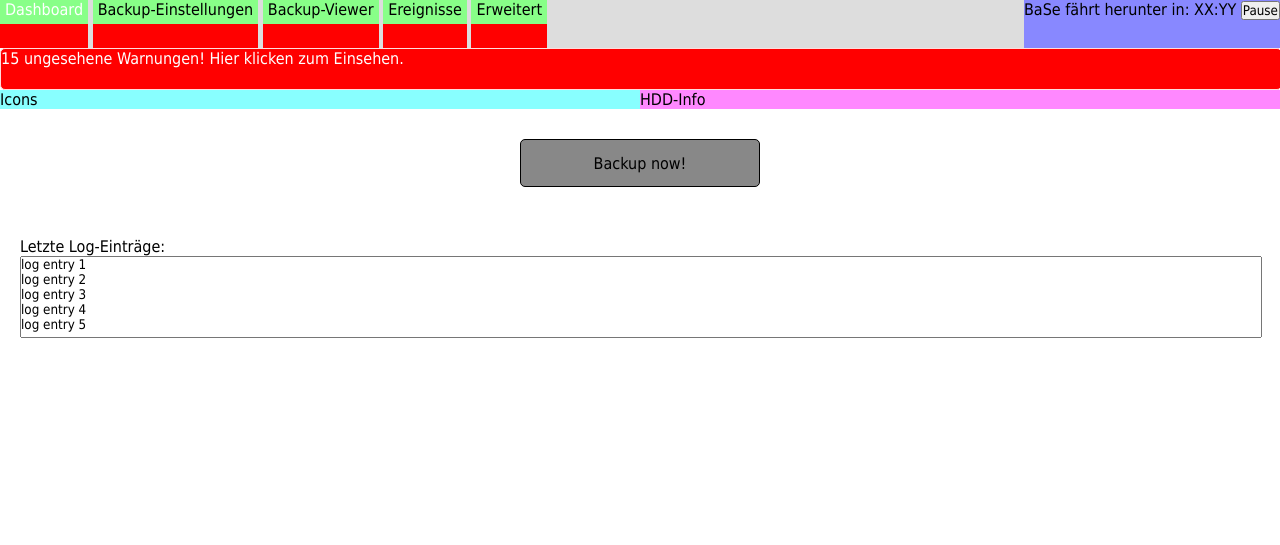
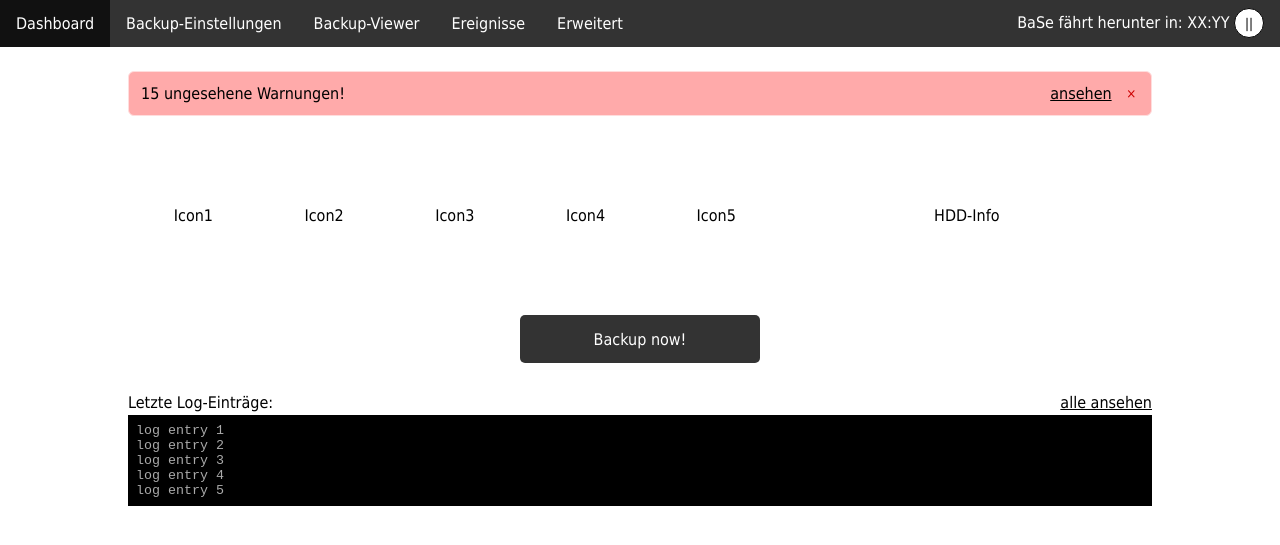
Before and after one commit to M-Welsch/base-webapp, a Python web app: template webapp/templates/dashboard.html in a window 1280 px wide. Shown: the top 545 px of the page. Run offline with Jinja, Linux system fonts and the light colour scheme; the template is opened without the code that fills it, so the values that code supplies are empty.

Commit message:
Fix navbar issues, finish first dashboard draft

```diff
--- a/webapp/static/css/dashboard.css
+++ b/webapp/static/css/dashboard.css
@@ -1,30 +1,58 @@
-#warning-banner {
-    /*margin: 10px;*/
-    width: 100%;
-    height: 40px;
-    background-color: red;
-    color: white;
+.warning-banner {
+    margin: 3px 0;
+    padding: 12px;
+    display: flex;
+    align-items:center;
+    gap: 12px;
+    background-color: #FAA;
     border: 1px solid #fdd;
-    border-radius: 5px;
+    border-radius: 6px;
+}
+
+.banner-message {
+    flex: 1 1 150px;
+    float: left;
+}
+
+.banner-link {
+    flex: 0 1 auto;
+    float: right;
+}
+
+.banner-dismiss {
+    padding: 0px 0.2em;
+    flex: 0 1 auto;
+    float: right;
+    color: #C00;
+    background-color: transparent;
+    border: none;
 }
 
 #center {
+    margin: 10px 0;
+    padding: 80px 0px;
     display: flex;
     flex-wrap: wrap;
 }
 
+.center-wrapper {
+    display: flex;
+    flex-wrap: wrap;
+    align-items: center;
+    justify-content: space-around;
+    /* border: 1px dashed black; */
+}
+
 #icons-wrapper {
-    flex: 1 1 150px;
-    background-color: #8ff;
+    flex: 3 1 auto;
 }
 
 #hdd-info-wrapper {
-    flex: 1 1 150px;
-    background-color: #f8f;
+    flex: 2 1 auto;
 }
 
 #backup-now-wrapper {
-    padding: 30px 0px;
+    margin-bottom: 30px;
     display: grid;
     place-items: center;
 }
@@ -33,23 +61,31 @@
     width: 15em;
     height: 3em;
     font-size: 16px;
-    background-color: #888;
-    border: 1px solid black;
+    color: white;
+    background-color: #333;
+    border: none;
     border-radius: 5px;
 }
 
 #backup-now:hover {
     cursor: pointer;
-    background-color: #999;
+    background-color: #111;
 }
 
-#log-wrapper {
-    padding: 20px;
+#log-view-header {
+    margin: 3px 0;
 }
 
+#view-log {float: right;}
+
 #log-view {
+    padding: 8px;
     width: 100%;
-    height: 6em;
+    box-sizing: border-box;
     resize: none;
     overflow: hidden;
+    font-family: "Courier New", Geneva, sans-serif;
+    color: #AAA;
+    background-color: black;
+    border: none;
 }
--- a/webapp/static/css/global_layout.css
+++ b/webapp/static/css/global_layout.css
@@ -5,46 +5,65 @@
 }
 
 a {
-    text-decoration: none;
     color: black;
 }
 
 
-nav {
-    width: 100%;
-    height: 48px;
-    background-color: #DDDDDD;
+#nav-link-list {
+    list-style-type: none;
+    overflow: hidden;
+    background-color: #333;
 }
 
-#nav-link-list {
+.nav-item {
     float: left;
 }
 
-#nav-link-list,
-.nav-item {
-    display: inline-block;
-    height: 100%;
+.nav-link {
+    text-decoration: none;
+    display: block;
+    text-align: center;
+    padding: 14px 16px;
+    color: white;
 }
 
-#nav-link-list,
-.nav-item,
 .nav-link:hover {
-    color: white;
-    cursor: pointer;
+    background-color: #111;
 }
 
-.nav-item {
-    background-color: red;
-}
-
-.nav-link {
-    background-color: #8F8;
-    padding: 5px;
+.active-nav-link {
+    background-color: #3569AD;
 }
 
 
+
+.nav-item-right {
+    float: right;
+}
+
 #shutdown-timer {
-    float: right;
-    height: 100%;
-    background-color: #88F;
+    display: block;
+    padding: 8px 16px;
+    color: white;
 }
+
+#pause-button {
+    width: 30px;
+    height: 30px;
+    background-color: white;
+    border: 1px solid black;
+    border-radius: 15px;
+}
+
+#pause-button:hover {
+    background-color: #CCC;
+}
+
+
+
+#content {
+    width: 80%;
+    min-width: 32ch;
+    margin: 1.5rem auto 3rem auto;
+    gap: 30px;
+}
--- a/webapp/templates/dashboard.html
+++ b/webapp/templates/dashboard.html
@@ -9,22 +9,31 @@
 
 
 {% block content %}
-<div id="warning-banner">15 ungesehene Warnungen! Hier klicken zum Einsehen.</div>
+
+<div class="warning-banner">
+    <span class="banner-message">15 ungesehene Warnungen!</span>
+    <a href="/" class="banner-link">ansehen</a>
+    <button class="banner-dismiss">×</button>
+</div>
 
 <div id="center">
-    <div id="icons-wrapper">Icons</div><div id="hdd-info-wrapper">HDD-Info</div>
+    <div id="icons-wrapper" class="center-wrapper">
+        <div>Icon1</div><div>Icon2</div><div>Icon3</div><div>Icon4</div><div>Icon5</div>
+    </div>
+    <div id="hdd-info-wrapper" class="center-wrapper">HDD-Info</div>
 </div>
 
 <div id="backup-now-wrapper"><button id="backup-now">Backup now!</button></div>
 
-<div id="log-wrapper">
-    Letzte Log-Einträge:
-    <textarea id="log-view" readonly>
+<div id="log-view-header">
+    <span>Letzte Log-Einträge:</span>
+    <a id="view-log" href="/">alle ansehen</a></div>
+<textarea id="log-view" rows="5" readonly>
 log entry 1
 log entry 2
 log entry 3
 log entry 4
 log entry 5
-    </textarea>
-</div>
+</textarea>
+
 {% endblock %}
--- a/webapp/templates/global_layout.html
+++ b/webapp/templates/global_layout.html
@@ -11,17 +11,21 @@
     <body>
         <nav>
             <ul id="nav-link-list">
-                <li class="nav-item"><a class="nav-link" href="/">Dashboard</a></li>
+                <li class="nav-item"><a class="nav-link active-nav-link" href="/">Dashboard</a></li>
                 <li class="nav-item"><a class="nav-link" href="/">Backup-Einstellungen</a></li>
                 <li class="nav-item"><a class="nav-link" href="/">Backup-Viewer</a></li>
                 <li class="nav-item"><a class="nav-link" href="/">Ereignisse</a></li>
                 <li class="nav-item"><a class="nav-link" href="/">Erweitert</a></li>
+                <li class="nav-item-right">
+                    <div id="shutdown-timer">
+                        BaSe fährt herunter in: XX:YY <button id="pause-button">||</button>
+                    </div>
+                </li>
             </ul>
-            <div id="shutdown-timer">
-                BaSe fährt herunter in: XX:YY <button>Pause</button>
-            </div>
         </nav>
 
-        {% block content %}{% endblock %}
+        <section id="content">
+            {% block content %}{% endblock %}
+        </section>
     </body>
 </html>
```
